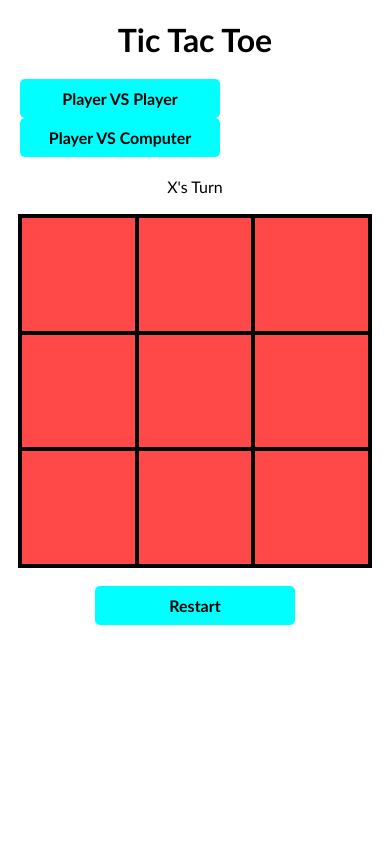
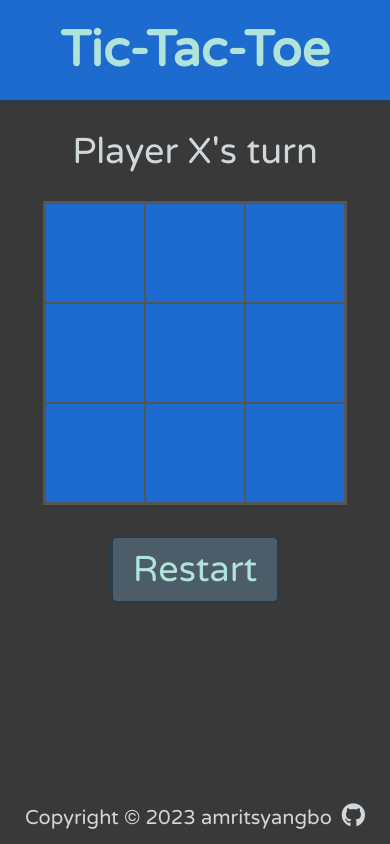
Before and after one commit to Amrit57/Tic-Tac-Toe, a plain HTML site: page index.html in a window 390 px wide. Both pictures are taken after a click on the button "Restart". Drawn offline with Linux system fonts and the light colour scheme.

Commit message:
game complete

```diff
--- a/index.html
+++ b/index.html
@@ -1,28 +1,48 @@
 <!DOCTYPE html>
 <html lang="en">
-
   <head>
-    <meta charset="UTF-8">
-    <meta http-equiv="X-UA-Compatible" content="IE=edge">
-    <meta name="viewport" content="width=device-width, initial-scale=1.0">
-    <link rel="stylesheet" href="style.css">
+    <meta charset="UTF-8" />
+    <meta name="viewport" content="width=device-width, initial-scale=1.0" />
+    <title>Tic Tac Toe</title>
+    <link rel="stylesheet" href="style.css" />
+    <link rel="shortcut icon" href="favicon.ico" />
+    <link rel="preconnect" href="https://fonts.gstatic.com" />
+    <link
+      href="https://fonts.googleapis.com/css2?family=Roboto&family=Varela+Round&display=swap"
+      rel="stylesheet"
+    />
     <script src="script.js" defer></script>
-    <title>Tic Tac Toe</title>
   </head>
-
   <body>
-    <div class="container">
-        <h1>Tic Tac Toe</h1>
-        <div class="choose">
-            <button class="buttons">Player VS Player</button>
-            <button class="buttons">Player VS Computer</button>
+    <header class="header">
+      <h1 class="title">Tic-Tac-Toe</h1>
+    </header>
+    <main class="main">
+      <div class="message" id="message">Player X's turn</div>
+      <div class="gameboard">
+        <div class="field" data-index="0"></div>
+        <div class="field" data-index="1"></div>
+        <div class="field" data-index="2"></div>
+        <div class="field" data-index="3"></div>
+        <div class="field" data-index="4"></div>
+        <div class="field" data-index="5"></div>
+        <div class="field" data-index="6"></div>
+        <div class="field" data-index="7"></div>
+        <div class="field" data-index="8"></div>
       </div>
-        <div class="status-text">X's Turn</div>
-        <div class="board">
+      <div class="center">
+        <button class="restart-button" id="restart-button">Restart</button>
       </div>
-        <button class="buttons" id="restart">Restart</button>
-    </div>
-
+    </main>
+    <footer class="footer">
+      <p>Copyright © 2023 amritsyangbo</p>
+      <a href="https://github.com/Amrit57/Tic-Tac-Toe" target="_blank">
+        <i class="fab fa-github"></i
+      ></a>
+    </footer>
+    <script
+      src="https://kit.fontawesome.com/4c536a6bd5.js"
+      crossorigin="anonymous"
+    ></script>
   </body>
-
 </html>
--- a/script.js
+++ b/script.js
@@ -1,106 +1,135 @@
-//Create a  gameboard function using module which contains array board
-function GameBoard() {
-    const board = [];
-    const rows = 3;
-    const columns = 3;
+"use strict";
 
-    for (let i = 0; i < rows; i++) {
-        board[i] = [];
-        for (let j = 0; j < columns; j++) {
-            board[i].push(Cell());
-        }
+const Player = (sign) => {
+  this.sign = sign;
 
+  const getSign = () => {
+    return sign;
+  };
+
+  return { getSign };
+};
+
+const gameBoard = (() => {
+  const board = ["", "", "", "", "", "", "", "", ""];
+
+  const setField = (index, sign) => {
+    if (index > board.length) return;
+    board[index] = sign;
+  };
+
+  const getField = (index) => {
+    if (index > board.length) return;
+    return board[index];
+  };
+
+  const reset = () => {
+    for (let i = 0; i < board.length; i++) {
+      board[i] = "";
     }
+  };
 
-    const getBoard = () => board;
+  return { setField, getField, reset };
+})();
 
-    const dropMarker = (column, player) => {
-        const availableCells = board.filter((row) => row[column].getValue() === '');
+const displayController = (() => {
+  const fieldElements = document.querySelectorAll(".field");
+  const messageElement = document.getElementById("message");
+  const restartButton = document.getElementById("restart-button");
 
-        if (!availableCells.length) return;
+  fieldElements.forEach((field) =>
+    field.addEventListener("click", (e) => {
+      if (gameController.getIsOver() || e.target.textContent !== "") return;
+      gameController.playRound(parseInt(e.target.dataset.index));
+      updateGameboard();
+    })
+  );
 
-        const lowestRow = availableCells.length-1;
-        board[lowestRow][column].addMarker(player);
-        console.log(lowestRow);
+  restartButton.addEventListener("click", (e) => {
+    gameBoard.reset();
+    gameController.reset();
+    updateGameboard();
+    setMessageElement("Player X's turn");
+  });
+
+  const updateGameboard = () => {
+    for (let i = 0; i < fieldElements.length; i++) {
+      fieldElements[i].textContent = gameBoard.getField(i);
     }
+  };
 
-    return { getBoard, dropMarker }
-}
+  const setResultMessage = (winner) => {
+    if (winner === "Draw") {
+      setMessageElement("It's a draw!");
+    } else {
+      setMessageElement(`Player ${winner} has won!`);
+    }
+  };
 
-//creating cell function to render 2D array
-function Cell() {
-    let value = '';
+  const setMessageElement = (message) => {
+    messageElement.textContent = message;
+  };
 
-    const addMarker = (player) => {
-        value = player;
+  return { setResultMessage, setMessageElement };
+})();
+
+const gameController = (() => {
+  const playerX = Player("X");
+  const playerO = Player("O");
+  let round = 1;
+  let isOver = false;
+
+  const playRound = (fieldIndex) => {
+    gameBoard.setField(fieldIndex, getCurrentPlayerSign());
+    if (checkWinner(fieldIndex)) {
+      displayController.setResultMessage(getCurrentPlayerSign());
+      isOver = true;
+      return;
     }
-    const getValue = () => value;
+    if (round === 9) {
+      displayController.setResultMessage("Draw");
+      isOver = true;
+      return;
+    }
+    round++;
+    displayController.setMessageElement(
+      `Player ${getCurrentPlayerSign()}'s turn`
+    );
+  };
 
-    return { getValue, addMarker }
-}
+  const getCurrentPlayerSign = () => {
+    return round % 2 === 1 ? playerX.getSign() : playerO.getSign();
+  };
 
-function GameControl(playerOneName = 'PlayerOne', playerTwoName = 'PlayerTwo') {
-    const board = GameBoard();
+  const checkWinner = (fieldIndex) => {
+    const winConditions = [
+      [0, 1, 2],
+      [3, 4, 5],
+      [6, 7, 8],
+      [0, 3, 6],
+      [1, 4, 7],
+      [2, 5, 8],
+      [0, 4, 8],
+      [2, 4, 6],
+    ];
 
-    const players = [
-        {
-            name: playerOneName,
-            marker: 'X'
-        },
-        {
-            name: playerTwoName,
-            marker: 'O'
-        }
-    ]
+    return winConditions
+      .filter((combination) => combination.includes(fieldIndex))
+      .some((possibleCombination) =>
+        possibleCombination.every(
+          (index) => gameBoard.getField(index) === getCurrentPlayerSign()
+        )
+      );
+  };
 
-    let activePlayer = players[0];
+  const getIsOver = () => {
+    return isOver;
+  };
 
-    const switchActivePlayer = () => {
-        activePlayer = activePlayer === players[0] ? players[1] : players[0];
-    }
+  const reset = () => {
+    round = 1;
+    isOver = false;
+  };
 
-    const getActivePlayer = () => activePlayer;
-
-    const playRound = (column) => {
-        board.dropMarker(column, getActivePlayer().marker);
-        switchActivePlayer();
-    }
-
-    return { playRound, getActivePlayer, getBoard: board.getBoard }
-
-}
-
-// function which renders gameboard array
-function renderGameBoard() {
-    const game = GameControl()
-    const boardDiv = document.querySelector('.board');
-    const updateScreen = () => {
-
-        const board = game.getBoard();
-
-        boardDiv.textContent = '';
-        board.forEach(row => {
-            row.forEach((cell, index) => {
-                const cellBtn = document.createElement('button');
-                cellBtn.classList.add('box');
-                cellBtn.dataset.column = index;
-                cellBtn.textContent = cell.getValue();
-                boardDiv.appendChild(cellBtn);
-            })
-        });
-    }
-
-    function clickEventHandler(e) {
-        const selectedColumn = e.target.dataset.column;
-
-        if (!selectedColumn) return;
-
-        game.playRound(selectedColumn)
-        updateScreen();
-    }
-    boardDiv.addEventListener('click', clickEventHandler);
-
-    updateScreen();
-
-}
-renderGameBoard()
+  return { playRound, getIsOver, reset };
+})();
--- a/style.css
+++ b/style.css
@@ -1,49 +1,190 @@
-* {
+:root {
+  --background-color: #111011d3;
+  --font-color: #d0d7db;
+  --header-background-color:  #1e6bcf;
+  --header-font-color: #b0e4db;
+  --field-background-color: #1e6bcf;
+  --field-background-color-hover: #24248aef;
+  --border-color: #555;
+  --blue-border-color: #2a3a46;
+  --button-background-color: #4c5c68;
+  --button-hover-background: #4da5e9e0;
+  --button-active-background: #2a3a46;
+  --font: 'Varela Round', sans-serif;
+}
+
+*,
+*::after,
+*::before {
+  box-sizing: border-box;
   padding: 0;
   margin: 0;
-  box-sizing: border-box;
-  font-family: "Trebuchet MS", "Lucida Sans Unicode", "Lucida Grande",
-    "Lucida Sans", Arial, sans-serif;
-}
-.container {
-  display: flex;
-  flex-direction: column;
-  justify-content: center;
-  align-items: center;
-  padding: 20px;
-  gap: 20px;
-}
-.turn {
-  font-size: 1.2rem;
-  letter-spacing: 0.3rem;
-  font-weight: bold;
 }
 
-.buttons{
-  padding: 10px 15px;
-  width: 200px;
+html {
+  /* footer support */
+  position: relative;
+  min-height: 100%;
+}
+
+body {
+  background-color: var(--background-color);
+  color: var(--font-color);
+  font-family: var(--font);
+  line-height: 1.6;
+  /* footer support */
+  margin-bottom: 80px;
+}
+
+h1 {
+  line-height: 1.2;
+}
+
+button {
+  border: none;
+  color: inherit;
+  font-family: inherit;
+  font-size: inherit;
   cursor: pointer;
-  font-size: 1rem;
-  font-weight: 600;
-  border-radius: 5px;
-  border: none;
-  background: aqua;
+  outline: none;
 }
-.box {
-  box-shadow: 0 0 0 2px;
-  background: rgba(255, 0, 0, 0.712);
-  border: 2px solid black;
+
+/* HEADER */
+
+.header {
+  padding: 20px;
+  border-bottom: 3px solid var(--blue-border-color);
+  background-color: var(--header-background-color);
+  color: var(--header-font-color);
+}
+
+.title {
+  font-size: 30px;
+  text-align: center;
+}
+
+/* MAIN */
+
+.main {
+  padding: 0 20px;
+}
+
+.message {
+  padding: 20px 0;
+  font-size: 20px;
+  text-align: center;
+}
+
+.gameboard {
+  display: grid;
+  grid-template-columns: repeat(3, 1fr);
+  width: 380px;
+  height: 380px;
+  border: 2px solid var(--border-color);
+  margin: 0px auto;
+}
+
+.field {
+  width: 125px;
+  height: 125px;
+  border: 1px solid var(--border-color);
+  background-color: var(--field-background-color);
+  font-size: 80px;
+  text-align: center;
   cursor: pointer;
-  font-weight: bold;
-  font-size: 6rem;
+  user-select: none;
+}
+
+.field:hover {
+  background-color: var(--field-background-color-hover);
+}
+
+.center {
+  display: flex;
+  justify-content: center;
+  padding: 30px;
+}
+
+.restart-button {
+  padding: 10px 20px;
+  border: 3px solid var(--blue-border-color);
+  border-radius: 7px;
+  background-color: var(--button-background-color);
+  color: var(--header-font-color);
+  font-size: 25px;
+}
+
+.restart-button:hover {
+  background-color: var(--button-hover-background);
+  color: #000;
+}
+
+.restart-button:active {
+  background-color: var(--button-active-background);
+}
+
+/* FOOTER */
+
+.footer {
+  position: absolute;
+  bottom: 0;
+  left: 0;
   display: flex;
   align-items: center;
   justify-content: center;
+  gap: 10px;
+  width: 100%;
+  padding: 10px;
+  font-size: 20px;
 }
-.board {
-  width: 350px;
-  height: 350px;
-  display: grid;
-  grid-template-columns: repeat(3, 1fr);
-  grid-template-rows: repeat(3, 1fr);
+
+.fa-github {
+  color: var(--font-color);
+  font-size: 24px;
+  transition: transform 0.3s ease-in-out;
 }
+
+.fa-github:hover {
+  transform: rotate(360deg) scale(1.2);
+}
+
+/* MEDIA QUERIES */
+
+@media (max-width: 660px) {
+  .title {
+    font-size: 60px;
+  }
+
+  .message {
+    font-size: 40px;
+  }
+
+  .restart-button {
+    font-size: 40px;
+  }
+
+  .gameboard {
+    width: 304px;
+    height: 304px;
+  }
+
+  .field {
+    width: 100px;
+    height: 100px;
+    font-size: 70px;
+  }
+}
+
+@media (max-width: 420px) {
+  .title {
+    font-size: 50px;
+  }
+
+  .message {
+    font-size: 36px;
+  }
+
+  .restart-button {
+    font-size: 36px;
+  }
+}
```
Lines whose indentation alone changed are shown as unchanged.
